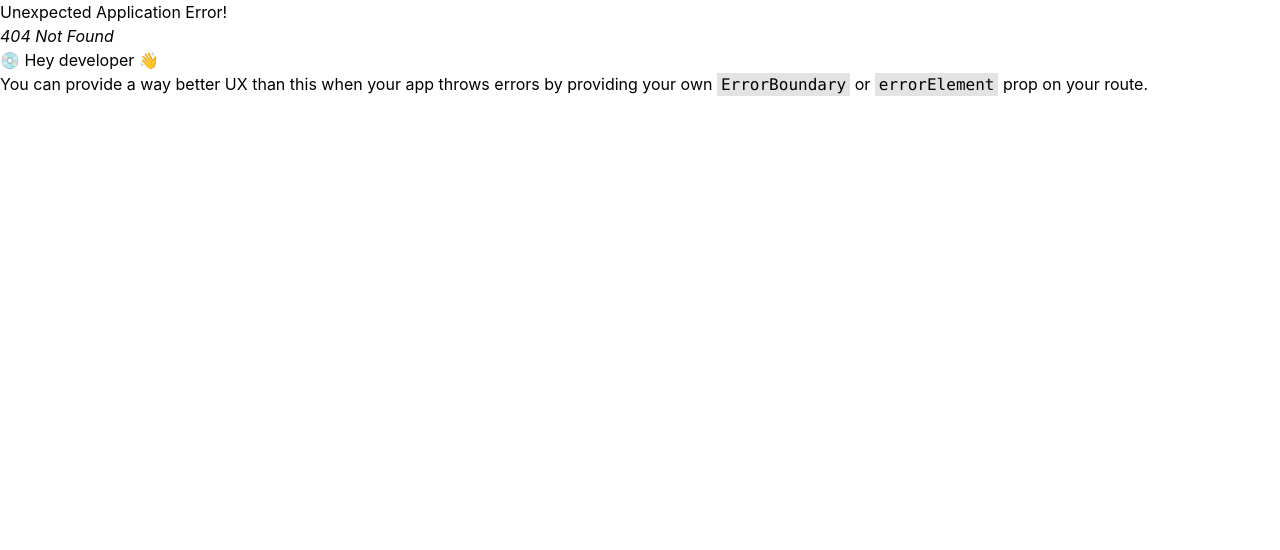
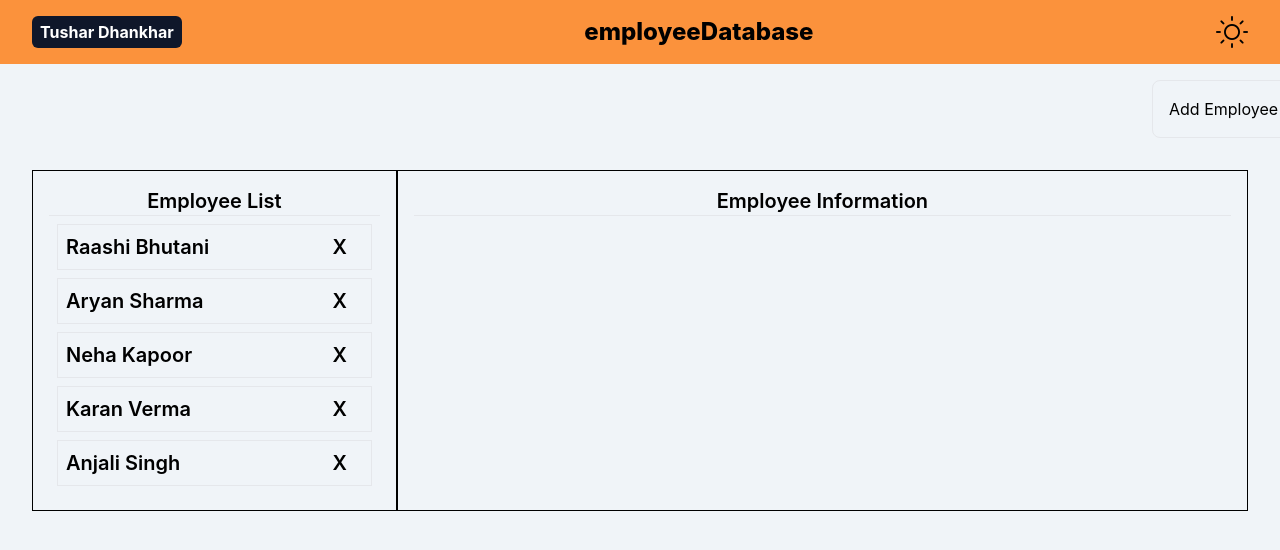
Before and after one commit to tushardhankhar/portal, a React (Create React App) app: page /employeeDatabase in a window 1280 px wide. Before the commit this address had no page. Shown: the top 550 px of the page. Built offline with nearby package versions, Linux system fonts and the light colour scheme.

Commit message:
Database Project

```diff
--- a/src/App.js
+++ b/src/App.js
@@ -6,6 +6,7 @@ import TrafficLight from "./components/TrafficLight/TrafficLight";
 import Root from "./components/Root";
 import StopWatch from "./components/StopWatch/StopWatch";
 import JobBoard from "./components/JobBoard/JobBoard";
+import EmployeeDatabase from "./components/EmployeeDatabase/EmployeeDatabase";
 
 const router = createBrowserRouter([
   {
@@ -26,6 +27,10 @@ const router = createBrowserRouter([
         path: "/jobBoard",
         element: <JobBoard />,
       },
+      {
+        path: "/employeeDatabase",
+        element: <EmployeeDatabase />,
+      },
     ],
   },
 ]);
--- a/src/assets/index.js
+++ b/src/assets/index.js
@@ -3,3 +3,4 @@ export { default as DarkThemeLogo } from "./sun.png";
 export { default as InfiniteScroll } from "./infinite.jpg";
 export { default as TrafficLight } from "./Traffic.jpg";
 export { default as StopWatch } from "./stopwatch.jpg";
+export { default as EmployeeDatabase } from "./employeeDatabase.jpg";
--- /dev/null
+++ b/src/components/EmployeeDatabase/EmployeeData.js
@@ -0,0 +1,52 @@
+export const EMPLOYEE_DATA = [
+  {
+    id: Math.random(),
+    firstName: "Raashi",
+    lastName: "Bhutani",
+    address: "B-107, A, Mansa Ram Park",
+    email: "tushar.dhankhar@gmail.com",
+    mobile: "0650690149",
+    dob: "26/08/1979",
+    image: "https://lh3.googleusercontent.com/a/ACg8ocKmPrWGxNjerqDzk5ZT8bMMPE8bu_a-1_d4OGPxUWUt6YatfYbI1A=s260-c-no",
+  },
+  {
+    id: Math.random(),
+    firstName: "Aryan",
+    lastName: "Sharma",
+    address: "C-305, Vishal Nagar",
+    email: "aryan.sharma@example.com",
+    mobile: "9876543210",
+    dob: "15/05/1992",
+    image: "",
+  },
+  {
+    id: Math.random(),
+    firstName: "Neha",
+    lastName: "Kapoor",
+    address: "H-100, Janak Puri",
+    email: "neha.kapoor@example.com",
+    mobile: "9876543211",
+    dob: "12/03/1987",
+    image: "",
+  },
+  {
+    id: Math.random(),
+    firstName: "Karan",
+    lastName: "Verma",
+    address: "A-22, Green Park",
+    email: "karan.verma@example.com",
+    mobile: "9876543212",
+    dob: "25/12/1985",
+    image: "",
+  },
+  {
+    id: Math.random(),
+    firstName: "Anjali",
+    lastName: "Singh",
+    address: "D-55, Rajendra Nagar",
+    email: "anjali.singh@example.com",
+    mobile: "9876543213",
+    dob: "09/09/1990",
+    image: "",
+  },
+];
--- /dev/null
+++ b/src/components/EmployeeDatabase/EmployeeDatabase.js
@@ -0,0 +1,74 @@
+import React, { useState } from "react";
+import EmployeeDetail from "./EmployeeDetail";
+import { EMPLOYEE_DATA } from "./EmployeeData";
+import Modal from "../Modal/Modal";
+import EmployeeForm from "./EmployeeForm";
+
+export default function EmployeeDatabase() {
+  const [selected, setSelected] = useState({});
+  const [employeeList, setEmployeeList] = useState(EMPLOYEE_DATA);
+  const [isOpen, setIsOpen] = useState(false);
+
+  function handleSelected(id) {
+    setSelected(employeeList.find((emp) => emp.id === id));
+  }
+
+  function handleAddEmployee(data) {
+    setEmployeeList([
+      ...employeeList,
+      {
+        ...data,
+        id: Math.random(),
+      },
+    ]);
+    setIsOpen(false);
+  }
+
+  function handleDelete(id) {
+    const filteredList = employeeList.filter((emp) => {
+      return emp.id !== id;
+    });
+    setEmployeeList(filteredList);
+    setSelected({});
+  }
+  return (
+    <div className="w-full min-h-screen  flex-col gap-6">
+      <button
+        className="dark:text-white border p-4 rounded-lg relative left-[90%] mt-4 cursor-pointer"
+        onClick={() => setIsOpen(true)}
+      >
+        Add Employee
+      </button>
+      <div className="flex w-full justify-between p-8">
+        <div className="w-[30%] text-center font-semibold text-xl dark:text-white p-4 border border-black dark:border-white">
+          <h2>Employee List</h2>
+          <hr />
+          {employeeList.map((emp) => {
+            return (
+              <div
+                className="border m-2 p-2 flex justify-between cursor-pointer"
+                onClick={() => handleSelected(emp.id)}
+                key={emp.id}
+              >
+                {emp.firstName + " " + emp.lastName}{" "}
+                <span
+                  className="cursor-pointer mr-4"
+                  onClick={(e) => {
+                    e.stopPropagation();
+                    handleDelete(emp.id);
+                  }}
+                >
+                  X
+                </span>{" "}
+              </div>
+            );
+          })}
+        </div>
+        <EmployeeDetail selected={selected} />
+      </div>
+      <Modal isOpen={isOpen} setIsOpen={setIsOpen}>
+        <EmployeeForm handleAddEmployee={handleAddEmployee} />
+      </Modal>
+    </div>
+  );
+}
--- /dev/null
+++ b/src/components/EmployeeDatabase/EmployeeDetail.js
@@ -0,0 +1,31 @@
+import React from "react";
+
+export default function EmployeeDetail({ selected }) {
+  return (
+    <div className="w-[70%] text-center font-semibold text-xl dark:text-white p-4 border border-black dark:border-white">
+      Employee Information
+      <hr />
+      {selected?.id && (
+        <div className="flex items-center flex-col mt-12">
+          {selected?.image ? (
+            <img className="h-44 w-44 rounded-full" src={selected.image} alt="" />
+          ) : (
+            <img
+              className="h-44 w-44 "
+              src="https://avatar.iran.liara.run/public/boy?username=Ash"
+              alt=""
+            />
+          )}
+
+          <h2 className="text-2xl ">
+            {selected.firstName + " " + selected.lastName}
+          </h2>
+          <h3>{selected.address}</h3>
+          <h4>{selected.email}</h4>
+          <h5>Mob - {selected.mobile}</h5>
+          <h5>Dob -{selected.dob}</h5>
+        </div>
+      )}
+    </div>
+  );
+}
--- /dev/null
+++ b/src/components/EmployeeDatabase/EmployeeForm.js
@@ -0,0 +1,111 @@
+import React, { useState } from "react";
+
+export default function EmployeeForm({ handleAddEmployee }) {
+  const [employee, setEmployee] = useState({
+    firstName: "",
+    lastName: "",
+    email: "",
+    mobile: "",
+    address: "",
+    dob: "",
+    image: "",
+  });
+  function handleSubmit(e) {
+    e.preventDefault();
+    handleAddEmployee(employee);
+  }
+
+  return (
+    <div className="text-center">
+      <h1>Add a new Employee</h1>
+      <form onSubmit={handleSubmit} className="flex flex-col gap-4 mt-4">
+        <div className="flex gap-2">
+          <input
+            type="text"
+            placeholder="First Name"
+            className="border p-1 rounded-md"
+            value={employee.firstName}
+            onChange={(e) =>
+              setEmployee({
+                ...employee,
+                firstName: e.target.value,
+              })
+            }
+          />
+          <input
+            type="text"
+            placeholder="Last Name"
+            className="border p-1 rounded-md"
+            value={employee.lastName}
+            onChange={(e) =>
+              setEmployee({
+                ...employee,
+                lastName: e.target.value,
+              })
+            }
+          />
+        </div>
+        <input
+          type="email"
+          placeholder="Email"
+          className="border p-1 rounded-md"
+          value={employee.email}
+          onChange={(e) =>
+            setEmployee({
+              ...employee,
+              email: e.target.value,
+            })
+          }
+        />{" "}
+        <input
+          type="text"
+          placeholder="Image"
+          className="border p-1 rounded-md"
+          value={employee.image}
+          onChange={(e) =>
+            setEmployee({
+              ...employee,
+              image: e.target.value,
+            })
+          }
+        />{" "}
+        <input
+          type="text"
+          placeholder="Contact"
+          className="border p-1 rounded-md"
+          value={employee.mobile}
+          onChange={(e) =>
+            setEmployee({
+              ...employee,
+              mobile: e.target.value,
+            })
+          }
+        />{" "}
+        <input
+          type="text"
+          placeholder="Address"
+          className="border p-1 rounded-md"
+          value={employee.address}
+          onChange={(e) =>
+            setEmployee({
+              ...employee,
+              address: e.target.value,
+            })
+          }
+        />{" "}
+        <input
+          type="date"
+          className="border p-1 rounded-md"
+          value={employee.dob}
+          onChange={(e) =>
+            setEmployee({
+              ...employee,
+              dob: e.target.value,
+            })
+          }
+        />
+        <button className="border p-1">Submit</button>
+      </form>
+    </div>
+  );
+}
--- a/src/components/JobBoard/JobCard.js
+++ b/src/components/JobBoard/JobCard.js
@@ -4,10 +4,10 @@ export default function JobCard({ jobDetails }) {
   const date = new Date(jobDetails?.time * 1000).toLocaleString();
 
   return (
-    <div className="border p-4 rounded-lg">
-      <h2 className="text-xl font-semibold text-white">{jobDetails?.title}</h2>
+    <div className="border p-4 rounded-lg dark:border-white border-black">
+      <h2 className="text-xl font-semibold dark:text-white ">{jobDetails?.title}</h2>
       <div>
-        <h3 className="text-lg font-medium text-white">
+        <h3 className="text-lg font-medium dark:text-white">
           By : {jobDetails?.by} {date}
         </h3>
       </div>
--- /dev/null
+++ b/src/components/Modal/Modal.js
@@ -0,0 +1,23 @@
+import React from "react";
+
+export default function Modal({ isOpen, setIsOpen, children }) {
+  if (!isOpen) return null;
+  function handleClose(e) {
+    if (e.target.id === "outside") {
+      setIsOpen(false);
+    }
+  }
+  return (
+    <div
+      id="outside"
+      className=" inset-0 absolute bg-[rgba(0,0,0,0.7)] flex justify-center items-center p-8"
+      onClick={(e) => {
+        handleClose(e);
+      }}
+    >
+      <div className="bg-white min-h-96 min-w-96 p-4 rounded-xl">
+        {children}
+      </div>
+    </div>
+  );
+}
--- a/src/projectsDetails.js
+++ b/src/projectsDetails.js
@@ -1,4 +1,4 @@
-import { InfiniteScroll, StopWatch, TrafficLight } from "./assets";
+import { EmployeeDatabase, InfiniteScroll, StopWatch, TrafficLight } from "./assets";
 
 export const PROJECTS = [
   {
@@ -20,14 +20,25 @@ export const PROJECTS = [
   {
     id: 3,
     name: "StopWatch",
-    description: "A React Stopwatch that tracks time in hours, minutes, and seconds, allowing users to start, stop, and reset the timer.",
+    description:
+      "A React Stopwatch that tracks time in hours, minutes, and seconds, allowing users to start, stop, and reset the timer.",
     link: "/stopwatch",
     image: StopWatch,
-  },{
+  },
+  {
     id: 4,
     name: "Job Board",
-    description: "A React Stopwatch that tracks time in hours, minutes, and seconds, allowing users to start, stop, and reset the timer.",
+    description:
+      "A React Stopwatch that tracks time in hours, minutes, and seconds, allowing users to start, stop, and reset the timer.",
     link: "/jobBoard",
     image: StopWatch,
   },
+  {
+    id: 5,
+    name: "Employee Database",
+    description:
+      "A React Stopwatch that tracks time in hours, minutes, and seconds, allowing users to start, stop, and reset the timer.",
+    link: "/employeeDatabase",
+    image: EmployeeDatabase,
+  },
 ];
```
Also changed, not shown: src/assets/employeeDatabase.jpg (added).
